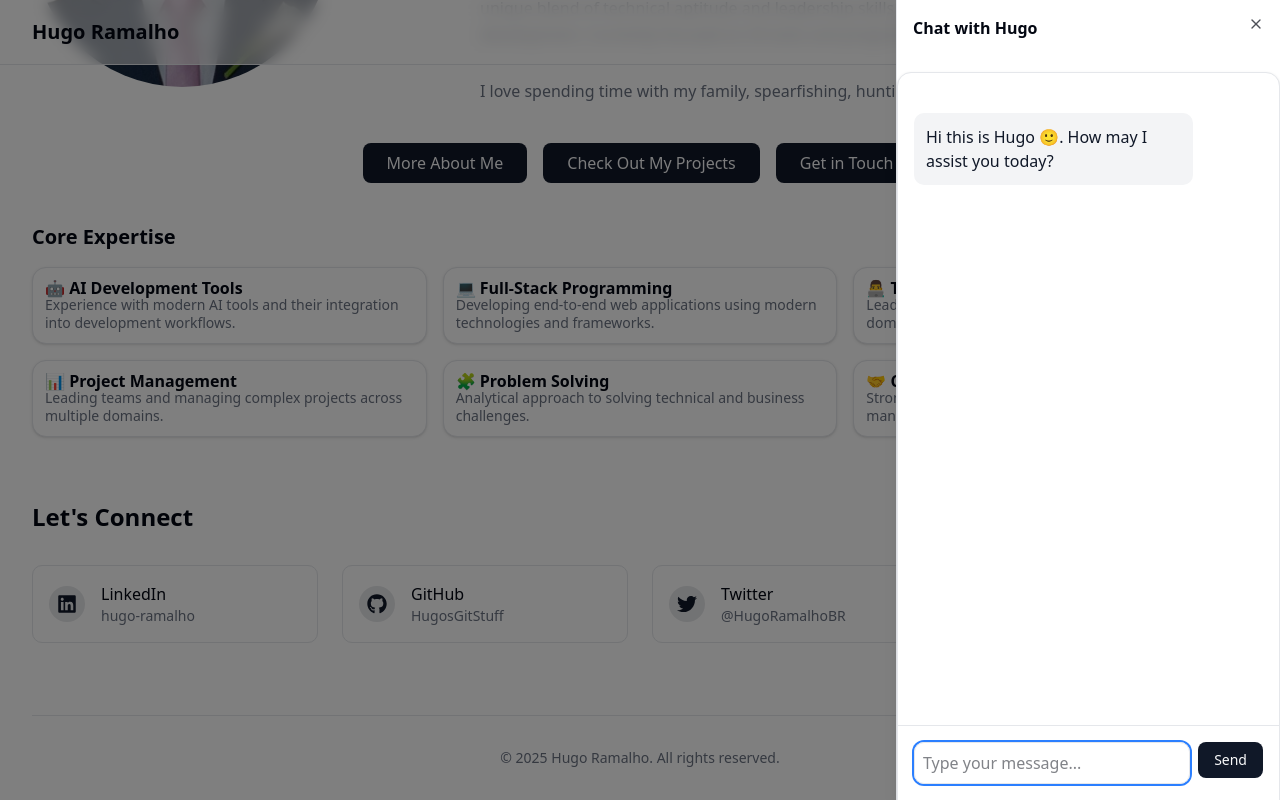
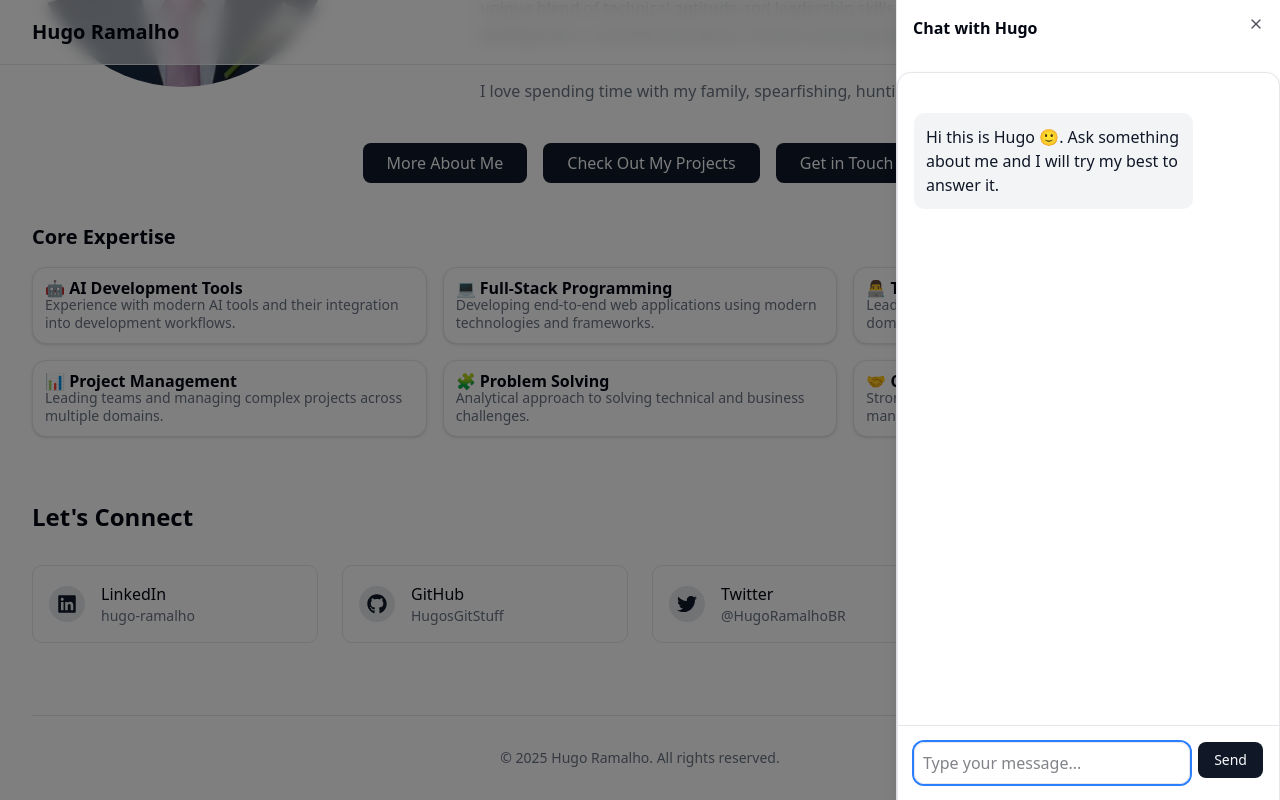
Before and after one commit to HugosGitStuff/hugo-portfolio, a Next.js app: page / in a window 1280 px wide. Both pictures are taken after a click on the button 1240 px from the left and 760 px from the top of the page. Shown: the part 325-1125 px from the top of the page. Built offline with nearby package versions, Linux system fonts and the light colour scheme.

Commit message:
chat initial message update

```diff
--- a/app/components/chat/Chat.tsx
+++ b/app/components/chat/Chat.tsx
@@ -11,7 +11,7 @@ interface Message {
 
 export default function Chat() {
   const [messages, setMessages] = useState<Message[]>([
-    { content: "Hi this is Hugo 🙂. How may I assist you today?", isUser: false }
+    { content: "Hi this is Hugo 🙂. Ask something about me and I will try my best to answer it.", isUser: false }
   ]);
   const [input, setInput] = useState('');
   const [isLoading, setIsLoading] = useState(false);
```
